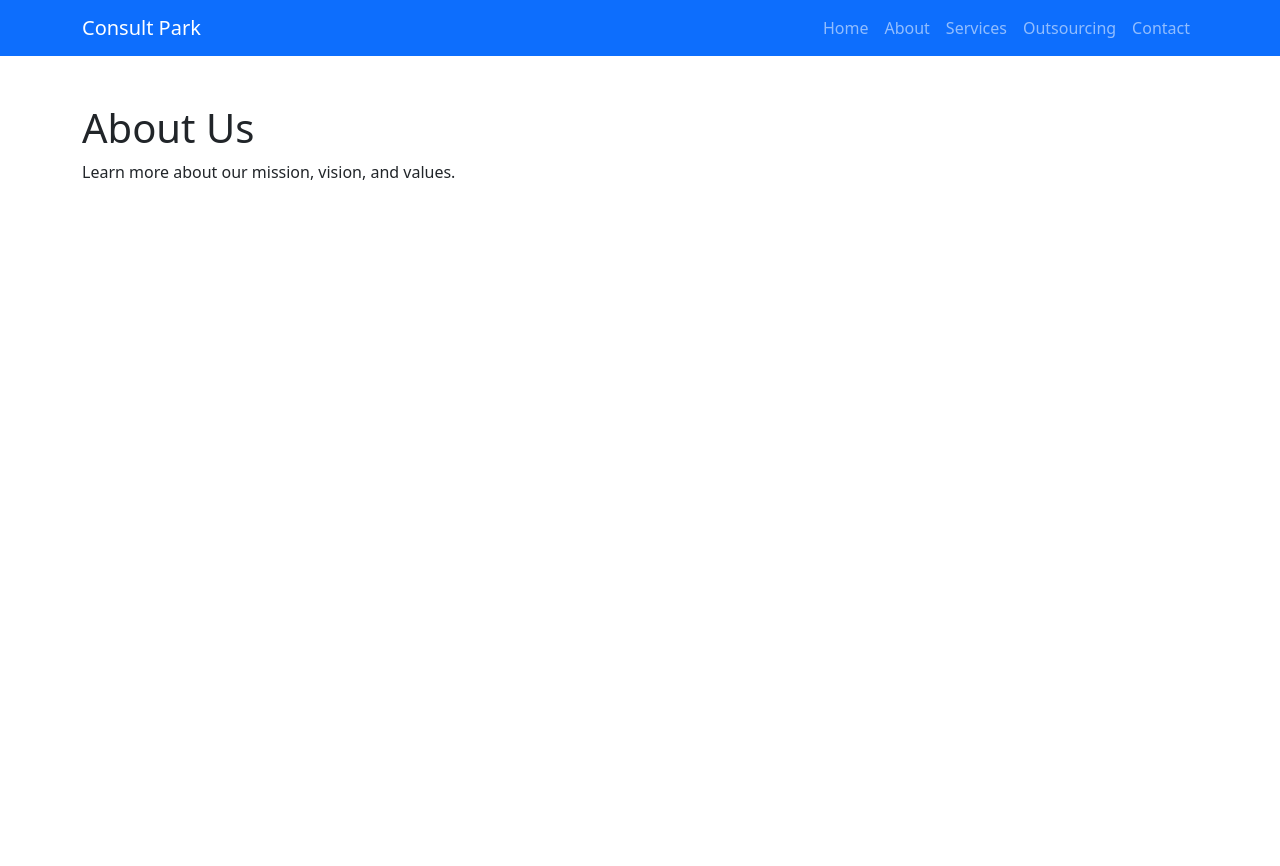
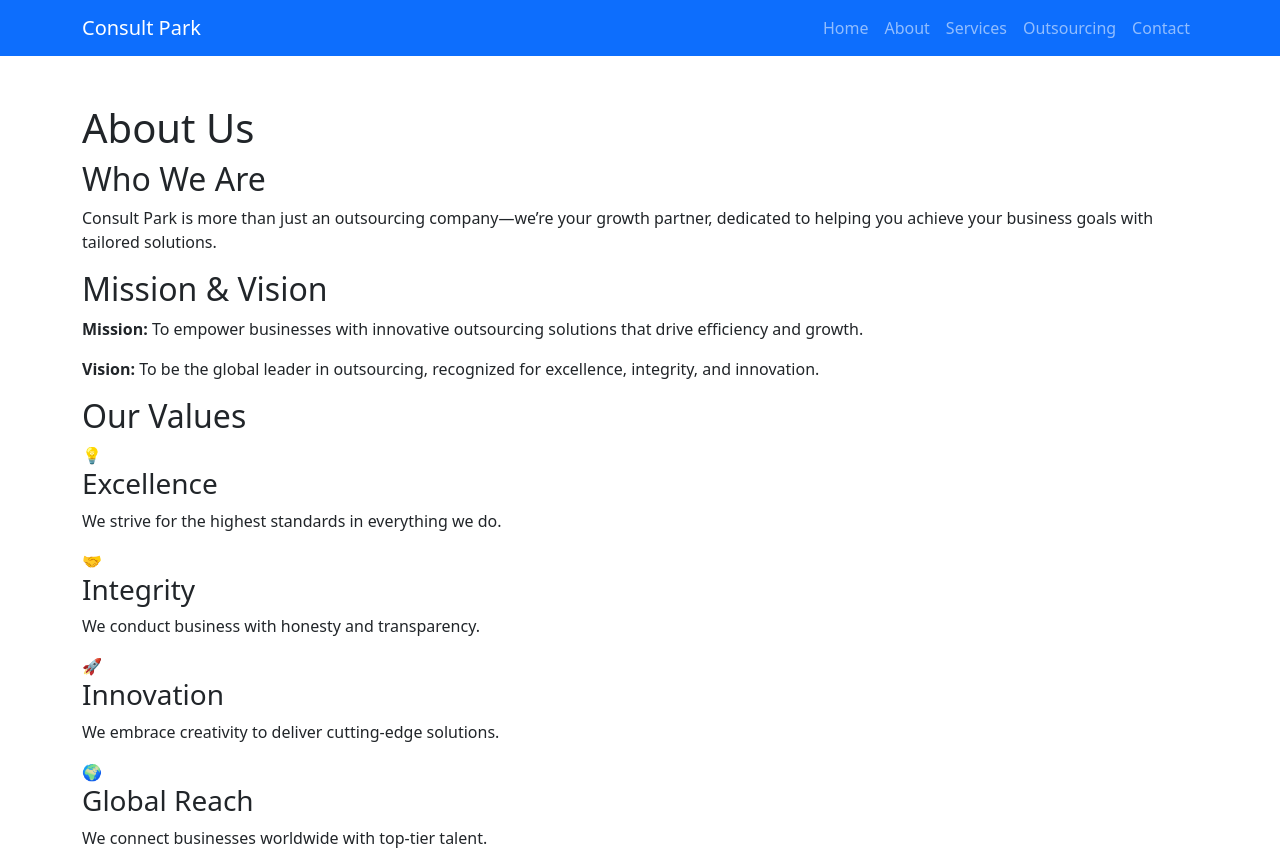
Before and after one commit to wrapperik/react-recap-code-blooded, a React (Create React App) app: page /about in a window 1280 px wide. Before the commit the page ends 800 px from the top, so only its background shows below. Built offline with nearby package versions, Linux system fonts and the light colour scheme.

Commit message:
Home & About setup

```diff
--- a/src/components/About.js
+++ b/src/components/About.js
@@ -1,10 +1,59 @@
 import React from 'react';
+import '../components/styles/About.css';
 
 function About() {
   return (
     <div className="container mt-5">
       <h1>About Us</h1>
-      <p>Learn more about our mission, vision, and values.</p>
+
+      {/* Who We Are Section */}
+      <section className="about-section">
+        <h2>Who We Are</h2>
+        <p>
+          Consult Park is more than just an outsourcing company—we’re your growth partner,
+          dedicated to helping you achieve your business goals with tailored solutions.
+        </p>
+      </section>
+
+      {/* Mission & Vision Section */}
+      <section className="about-section">
+        <h2>Mission & Vision</h2>
+        <p>
+          <strong>Mission:</strong> To empower businesses with innovative outsourcing solutions
+          that drive efficiency and growth.
+        </p>
+        <p>
+          <strong>Vision:</strong> To be the global leader in outsourcing, recognized for
+          excellence, integrity, and innovation.
+        </p>
+      </section>
+
+      {/* Values Grid Section */}
+      <section className="about-section">
+        <h2>Our Values</h2>
+        <div className="values-grid">
+          <div className="value-card">
+            <span className="value-icon">💡</span>
+            <h3>Excellence</h3>
+            <p>We strive for the highest standards in everything we do.</p>
+          </div>
+          <div className="value-card">
+            <span className="value-icon">🤝</span>
+            <h3>Integrity</h3>
+            <p>We conduct business with honesty and transparency.</p>
+          </div>
+          <div className="value-card">
+            <span className="value-icon">🚀</span>
+            <h3>Innovation</h3>
+            <p>We embrace creativity to deliver cutting-edge solutions.</p>
+          </div>
+          <div className="value-card">
+            <span className="value-icon">🌍</span>
+            <h3>Global Reach</h3>
+            <p>We connect businesses worldwide with top-tier talent.</p>
+          </div>
+        </div>
+      </section>
     </div>
   );
 }
--- a/src/components/home.js
+++ b/src/components/home.js
@@ -1,6 +1,19 @@
 import React from "react";
+import FeatureCard from '../components/ui/FeatureCard';
 
 const home = () => {
+
+  const features = [
+    'Reduce Costs',
+    'Increase Efficiency',
+    'No Rigid Contracts',
+    'Fluent Communication',
+    'Certified Talent',
+    'Office-Based Professionals',
+    'Dedicated Workforce',
+    'Performance-Driven Approach',
+  ];
+
   return (
     <section className="min-h-screen flex items-center pt-20 pb-16 mt-10 overflow-hidden relative">
       <div className="container mx-auto px-4 relative z-10">
@@ -26,12 +39,14 @@ const home = () => {
         </div>
       </div>
 
-      {/* Background elements */}
       <div className="absolute top-0 left-0 w-full h-full overflow-hidden -z-10">
         <div className="w-full h-full bg-art-darker"></div>
         <div className="absolute top-0 left-0 w-full h-full bg-[radial-gradient(ellipse_at_center,rgba(155,135,245,0.15)_0%,rgba(10,10,10,0)_70%)]"></div>
         <div className="absolute bottom-0 left-0 w-full h-px bg-gradient-to-r from-transparent via-art-purple/30 to-transparent"></div>
       </div>
+      <div>
+      <FeatureCard title="Our Features" features={features} />
+    </div>
     </section>
   );
 };
--- a/src/components/ui/FeatureCard.js
+++ b/src/components/ui/FeatureCard.js
@@ -0,0 +1,24 @@
+import React from 'react';
+import PropTypes from 'prop-types';
+
+const FeatureCard = ({ title, features }) => {
+  return (
+    <div className="feature-card">
+      <h2 className="feature-card-title">{title}</h2>
+      <ul className="feature-card-list">
+        {features.map((feature, index) => (
+          <li key={index} className="feature-card-item">
+            {feature}
+          </li>
+        ))}
+      </ul>
+    </div>
+  );
+};
+
+FeatureCard.propTypes = {
+  title: PropTypes.string.isRequired,
+  features: PropTypes.arrayOf(PropTypes.string).isRequired,
+};
+
+export default FeatureCard;
```
Also changed, not shown: src/components/styles/About.css (added).
